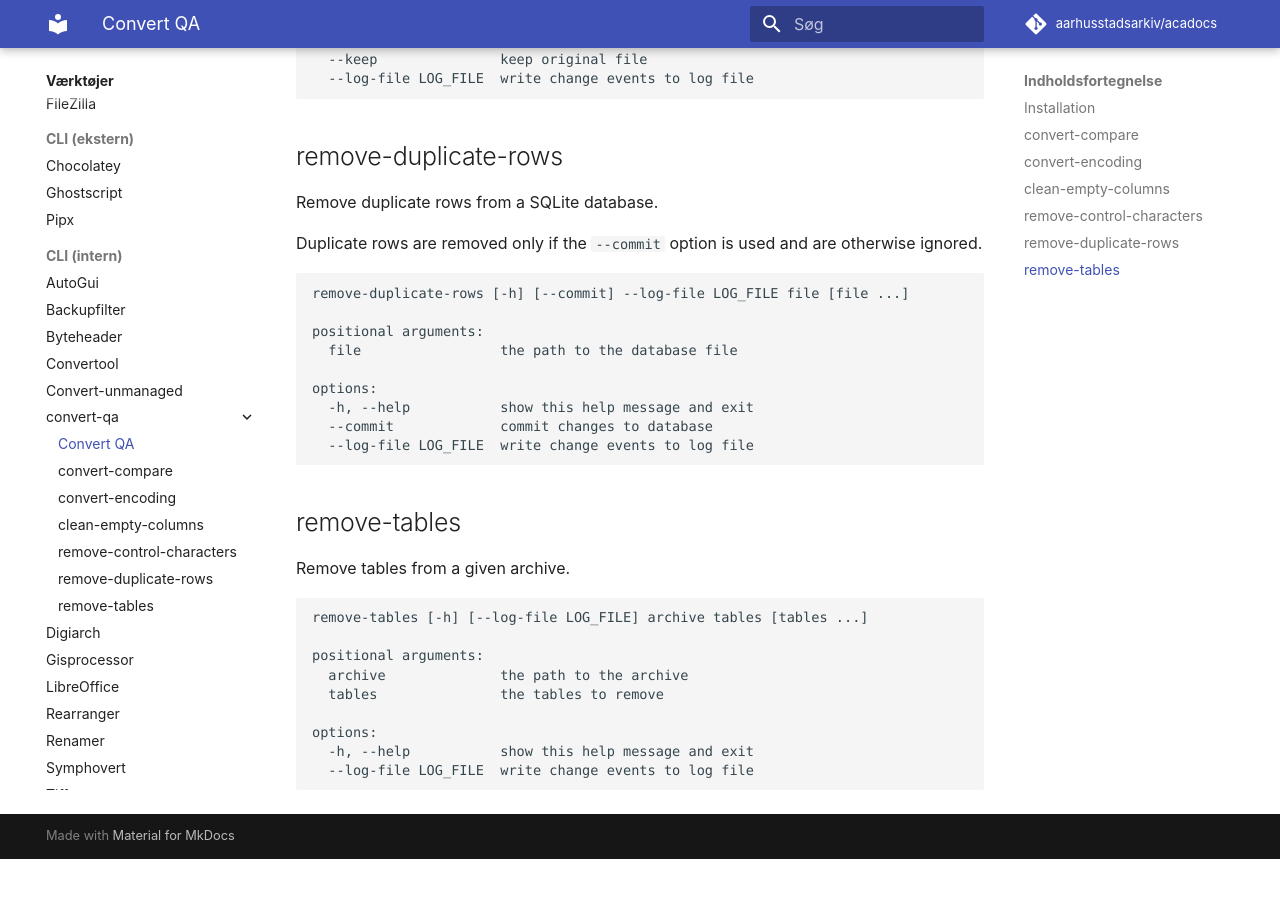
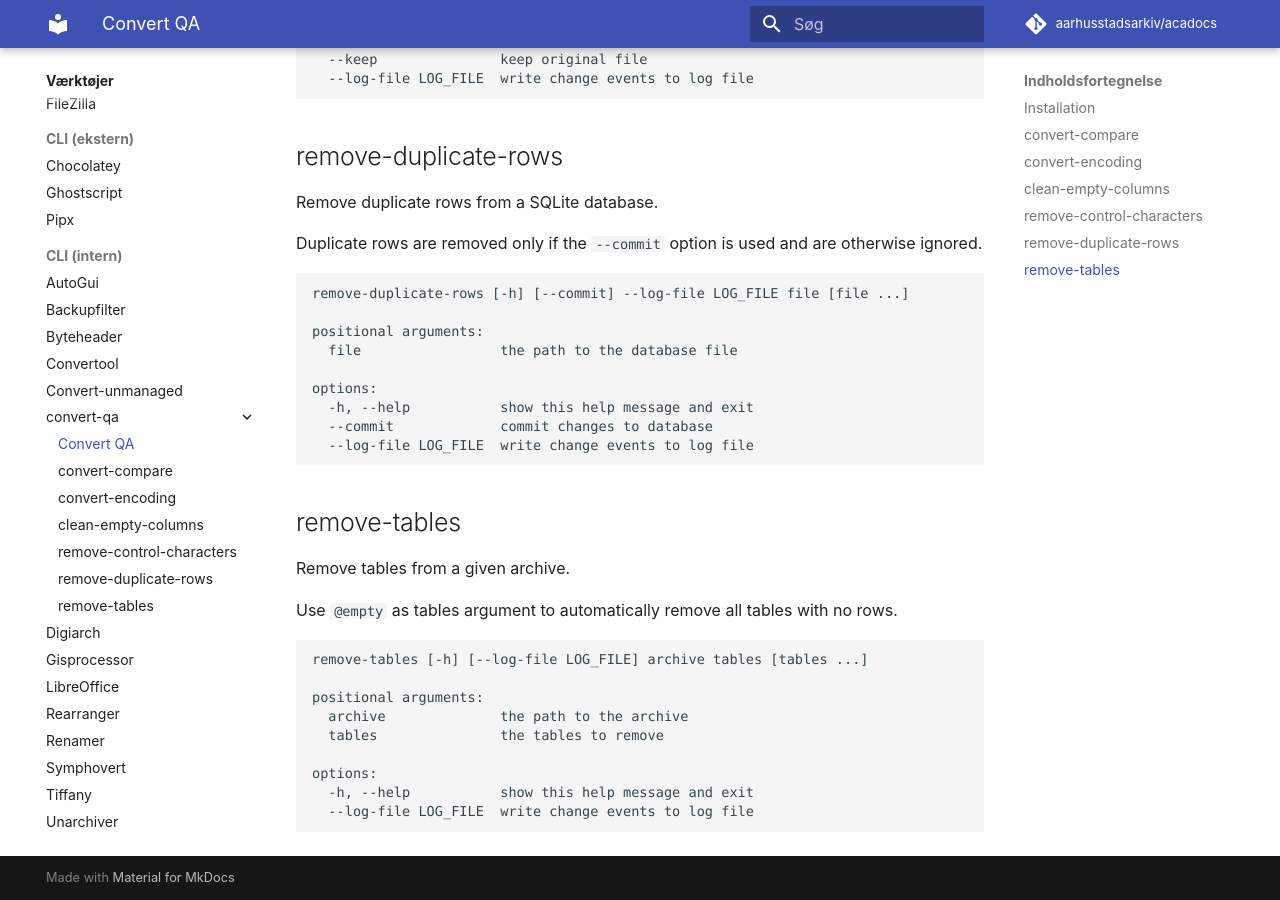
Before and after one commit to aarhusstadsarkiv/acadocs, an MkDocs documentation site: the page built from docs/tools/convert-qa.md, in a window 1280 px wide and 900 px high, scrolled down 2138 px. Built offline with MkDocs 1.6.1 and Material for MkDocs 9.7.7, drawn with Linux system fonts in a browser that asks for light colours; comment, search, counter and statistics services are not loaded; before the commit the page ends 2997 px from its top, so only the background shows below that.

Commit message:
docs/tools - update convert-qa documentation

````diff
--- a/docs/tools/convert-qa.md
+++ b/docs/tools/convert-qa.md
@@ -115,6 +115,8 @@ options:
 
 Remove tables from a given archive.
 
+Use `@empty` as tables argument to automatically remove all tables with no rows.
+
 ```
 remove-tables [-h] [--log-file LOG_FILE] archive tables [tables ...]
 
````
